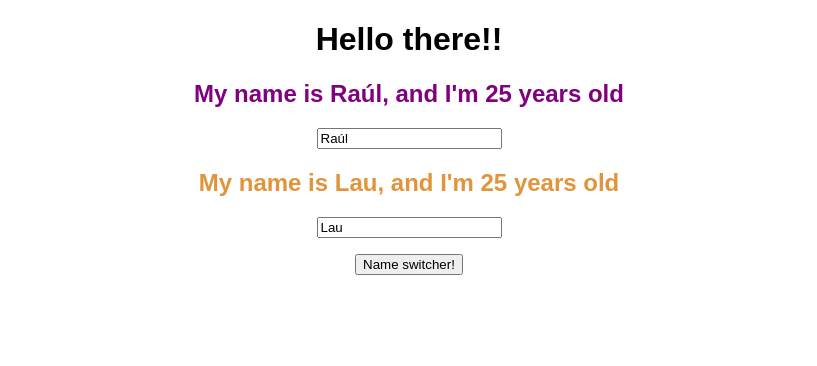
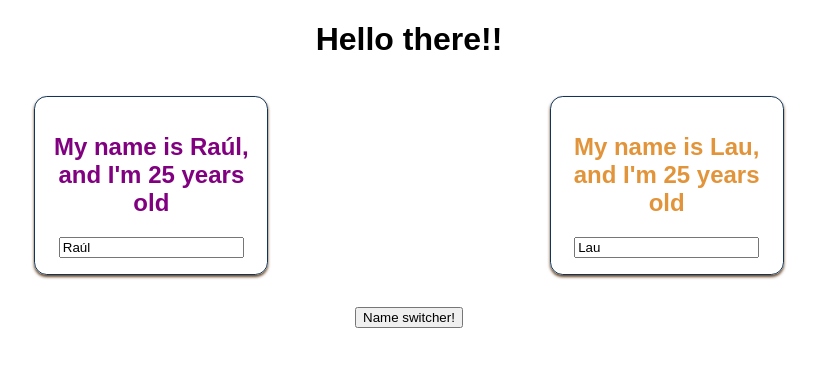
Before and after one commit to GreyWarden/curso-react, a React (Create React App) app: page / in a window 1280 px wide. Shown: the top 366 px of the page, without its empty margins (231-1048 px from the left). Built offline with nearby package versions, Linux system fonts and the light colour scheme.

Commit message:
Added base styles

```diff
--- a/src/App.css
+++ b/src/App.css
@@ -1,3 +1,17 @@
 .App {
   text-align: center;
+  display: flex;
+  flex-direction: column;
 }
+
+.PersonsContainer {
+  display: flex;
+  flex-direction: row;
+  justify-content: space-evenly;
+}
+
+@media (max-width: 535px) {
+  .PersonsContainer {
+    flex-direction: column;
+  }
+}
--- a/src/App.js
+++ b/src/App.js
@@ -69,6 +69,7 @@ class App extends Component {
     return (
         <div className="App">
           <h1>Hello there!!</h1>
+          <div className="PersonsContainer">
             <Person
                 name={this.state.persons[0].name}
                 age={this.state.persons[0].age}
@@ -82,6 +83,7 @@ class App extends Component {
                 styles={this.state.persons[1].styles}
                 onChangeHandler={this.nameChangedHandler}
             />
+          </div>
           <p>
             <button onClick={this.switchNameOnButtonClickHandler.bind(this, 'Herminio')}> Name switcher!</button>
           </p>
--- /dev/null
+++ b/src/Components/Person/Person.css
@@ -0,0 +1,12 @@
+.Person {
+  width: 60%;
+  min-width: 200px;
+  max-width: 200px;
+  margin: 1em;
+  border-radius: 0.8em;
+  border: 1px solid #123456;
+  box-shadow: 0 2px 3px #654321;
+  padding: 1em;
+  text-align: center;
+  flex: 1;
+}
--- a/src/Components/Person/Person.js
+++ b/src/Components/Person/Person.js
@@ -1,4 +1,5 @@
 import React from 'react';
+import './Person.css'
 
 const person = (
     {
@@ -9,7 +10,7 @@ const person = (
       onChangeHandler
     }
 ) => (
-    <div>
+    <div className='Person'>
       <h2 style={styles} onClick={onClickHandler}>
         My name is {name}, and I'm {age} years old
       </h2>
```
Lines whose indentation alone changed are shown as unchanged.
